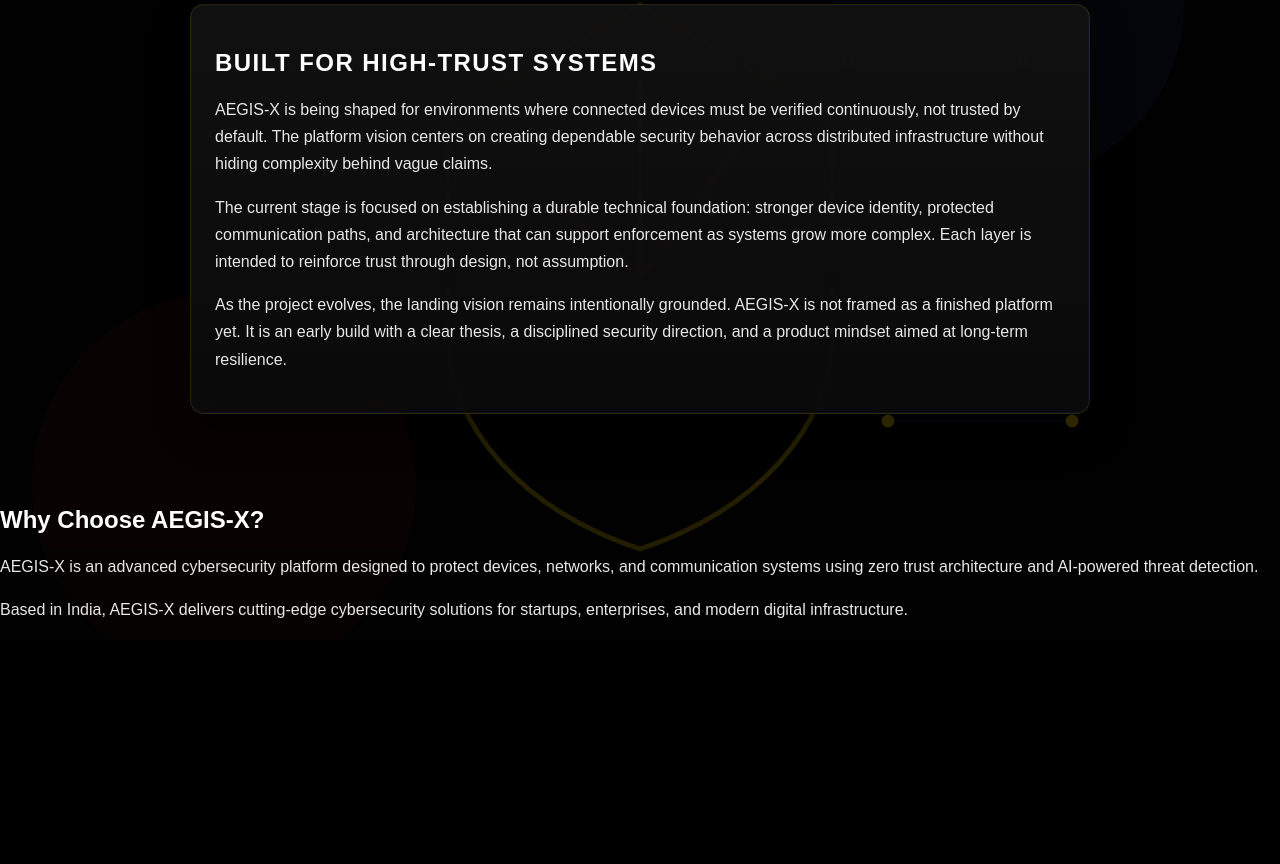
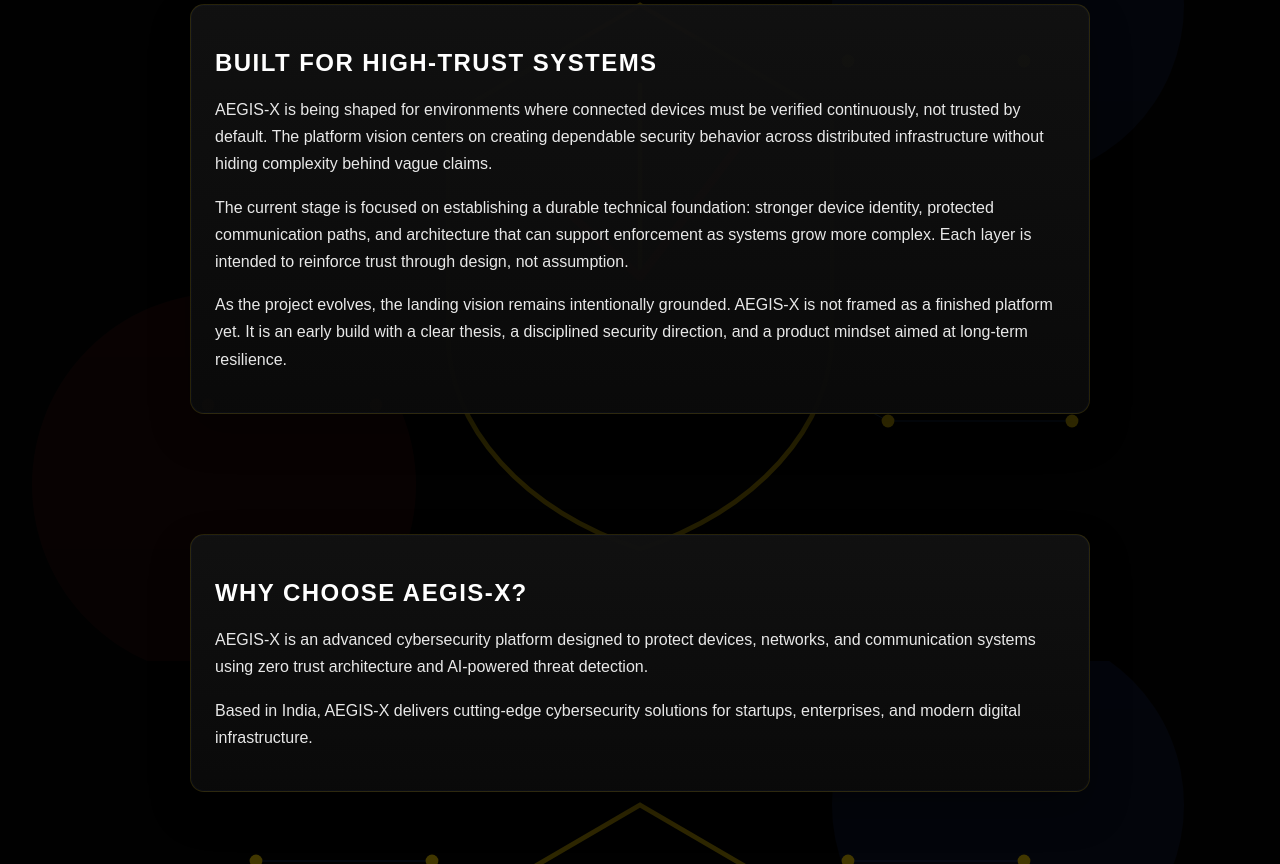
Before and after one commit to RahulSaikia0025/AEGISX, a plain HTML site: page index.html in a window 1280 px wide. Shown: the part 939-1803 px from the top of the page. Before the commit the page ends 1579 px from the top, so only its background shows below. Drawn offline with Linux system fonts and the light colour scheme.

Commit message:
Update index.html

```diff
--- a/index.html
+++ b/index.html
@@ -43,7 +43,6 @@
     together in modern IoT infrastructure.
   </p>
   <h1>Advanced Cybersecurity & Zero Trust Solutions</h1>
-
   <h2>AI-Powered Device Protection</h2>
   <h2>Secure Communication Systems</h2>
   <h2>Next-Generation Cyber Defense</h2>
@@ -77,7 +76,8 @@
     </p>
   </div>
 </section>
-<section>
+<section class="container fade">
+  <div class="tech-panel">
     <h2>Why Choose AEGIS-X?</h2>
     <p>
       AEGIS-X is an advanced cybersecurity platform designed to protect devices,
@@ -87,6 +87,7 @@
      Based in India, AEGIS-X delivers cutting-edge cybersecurity solutions
      for startups, enterprises, and modern digital infrastructure.
     </p>
+  </div>
 </section>
 
 <script src="js/global.js"></script>
```
Lines whose indentation alone changed are shown as unchanged.
